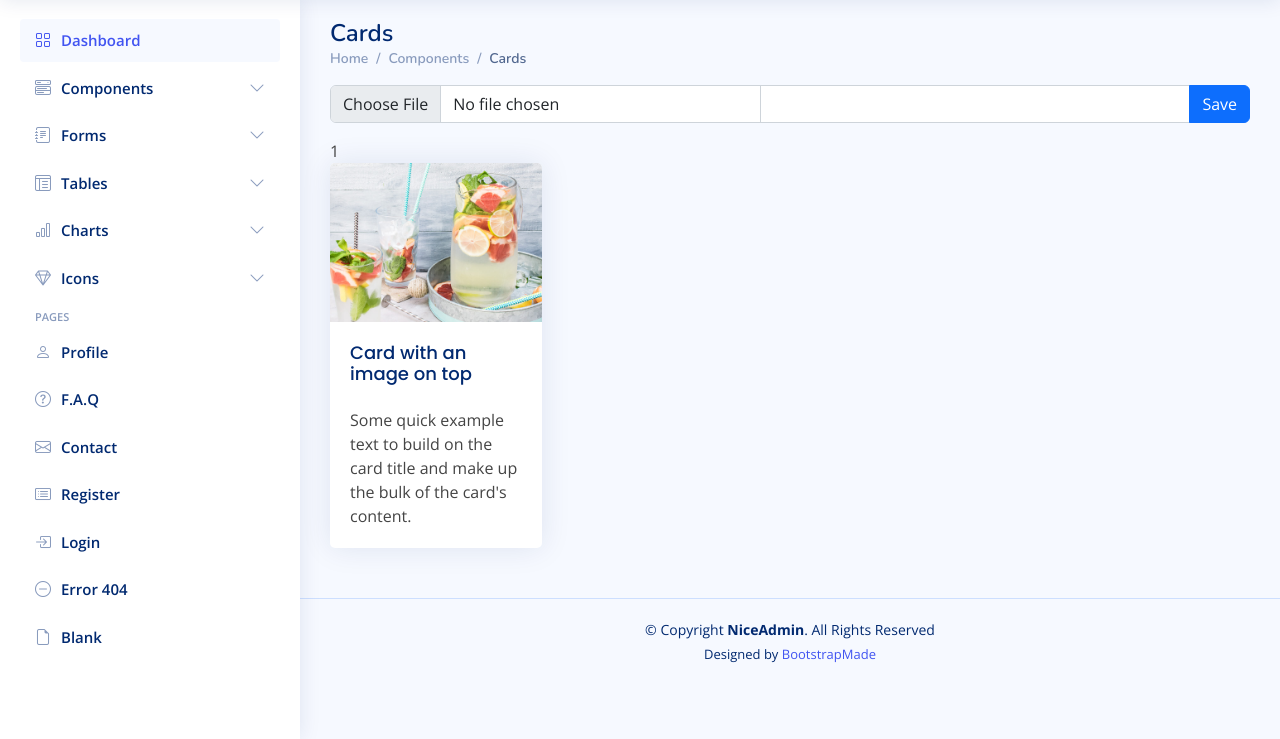
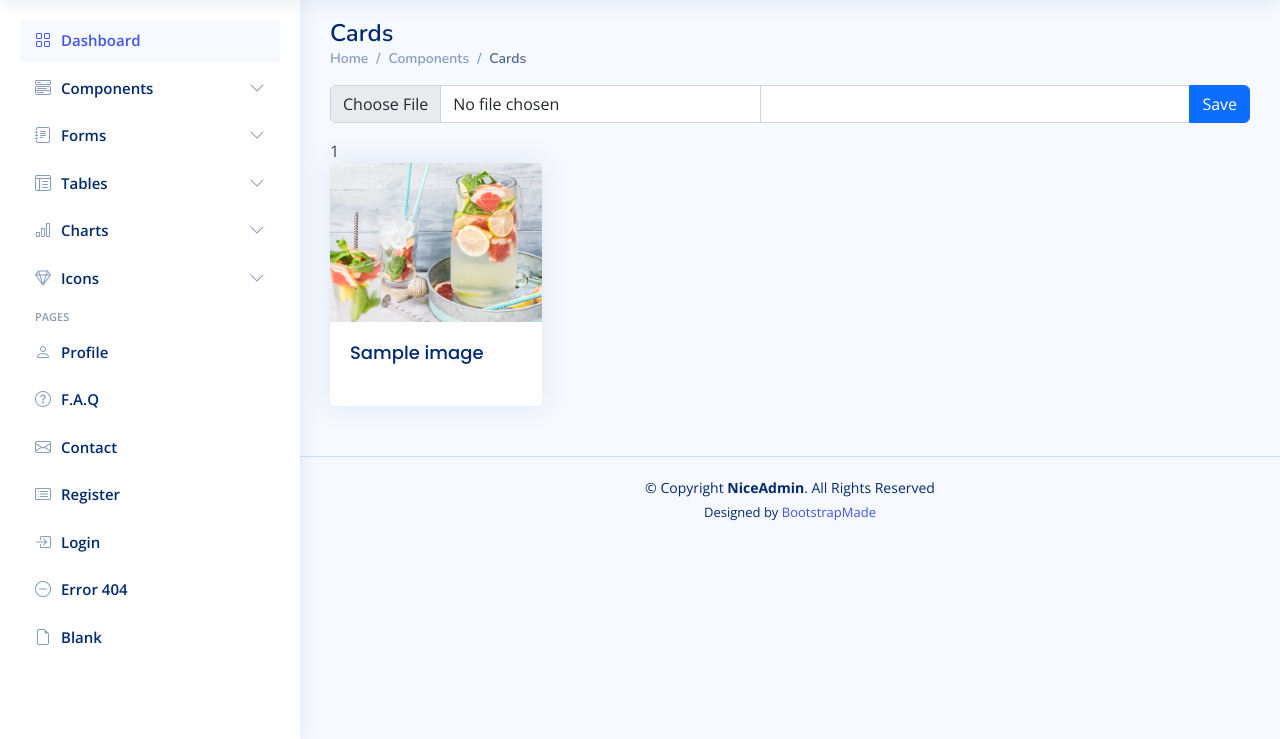
Before and after one commit to ziakn/django-learning, a Django app: page /image/ in a window 1280 px wide. Shown: the part 61-800 px from the top of the page. Run offline with Django 4.2, Linux system fonts and the light colour scheme; a user stored in the database is signed in; tables that the repository leaves empty hold one stand-in row (values such as "Sample post"); some libraries are stand-ins or nearby versions.

Commit message:
git ignore

```diff
--- a/image/views.py
+++ b/image/views.py
@@ -8,7 +8,7 @@ from testproject.helpers import HelperClass
 from django.core.paginator import Paginator
 
 def index(request):
-    data=Image.objects.all().order_by("id")
+    data=Image.objects.all().order_by("-id")
     paginator = Paginator(data, per_page=2)
     page = request.GET.get('page', 1)
     page_object = paginator.get_page(page)
@@ -28,7 +28,8 @@ def store(request):
         filename, file_extension = os.path.splitext(image.name)
         secret_range  = secrets.SystemRandom()
         salt=secret_range.randrange(100000, 999999)
-
+        if not title:
+            title = filename
         obj = Image(author=request.user.id, title=title,filename=image.name, salt=salt, status=1, extension=file_extension)
         obj.save()
         date = obj.created_at
@@ -36,7 +37,7 @@ def store(request):
         # path ='media/files/images/'+date.year+'/'+date.month+'/'+date.day+'/'+date.strftime("%f")+'-'+obj.salt+'/'+date.year+date.month+date.day+'_'+date.strftime("%f")+'-'+obj.extension
         fs =FileSystemStorage(location=path)
         uploadfilename = fs.save(image.name,image)
-        dd(  path)
+        # dd(  path)
         # object = Image()
         # object.save()
     # return render(request,'user/index.html')
--- a/templates/image/index.html
+++ b/templates/image/index.html
@@ -34,8 +34,8 @@
         <div class="card">
           <img src="/static/assets/img/card.jpg" class="card-img-top" alt="...">
           <div class="card-body">
-            <h5 class="card-title">Card with an image on top</h5>
-            <p class="card-text">Some quick example text to build on the card title and make up the bulk of the card's content.</p>
+            <h5 class="card-title">{{ item.title }}</h5>
+            {% comment %} <p class="card-text">Some quick example text to build on the card title and make up the bulk of the card's content.</p> {% endcomment %}
           </div>
         </div>
       </div>
```
Also changed, not shown: media/files/images/2023/4/8/259895-564932/202348_259895-564932/3rd Semeter.jpg (added), media/files/images/2023/4/8/529205-412582/202348_529205-412582/1st Semester.jpg (added), media/files/images/2023/4/8/675783-680023/202348_675783-680023/2nd Year DMc.jpg (added), 1 other file.
